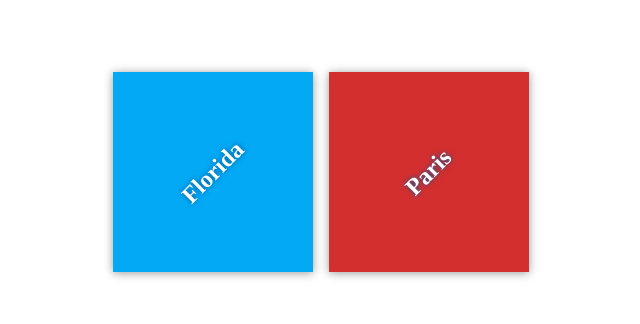
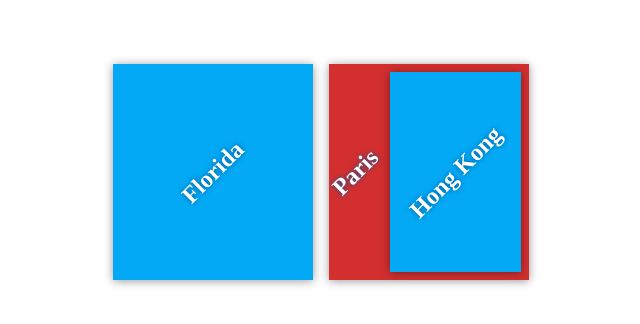
Before and after one commit to daniel008/my-travel-plans, a plain HTML site: page index.html in a window 1280 px wide. Shown: the part 228-552 px from the top of the page, without its empty margins (319-959 px from the left). Drawn offline with Linux system fonts and the light colour scheme.

Commit message:
Update index.html

```diff
--- a/index.html
+++ b/index.html
@@ -16,6 +16,9 @@
 
             <div class="destination" id="paris">
                 <h2>Paris</h2>
+
+            <div class="destination" id="Hong Kong">
+                <h2>Hong Kong</h2>
             </div>
         </div>
     </div>
```
